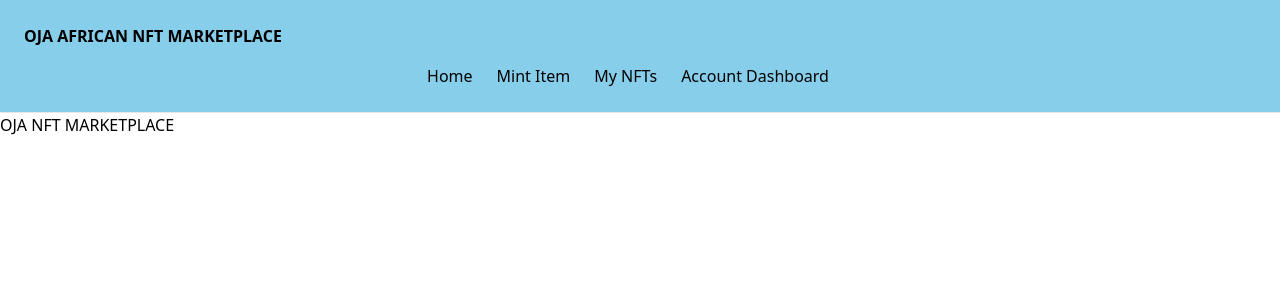
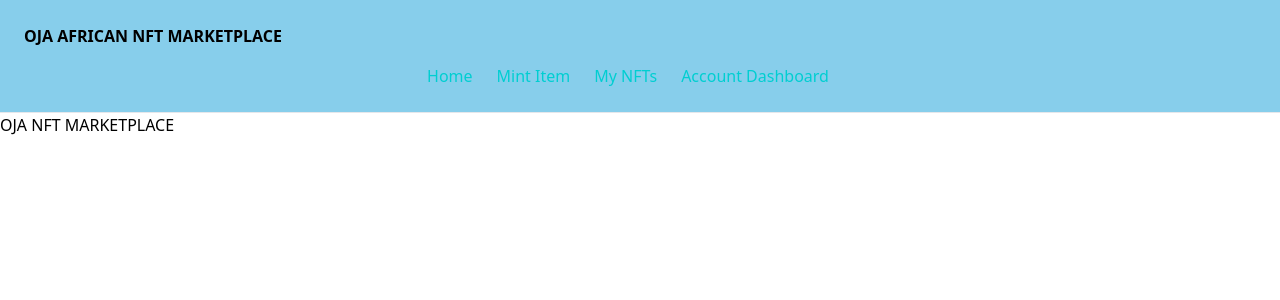
Before and after one commit to Eniola4031/OJA, a Next.js app: page / in a window 1280 px wide. Shown: the top 300 px of the page. Built offline with nearby package versions, Linux system fonts and the light colour scheme.

Commit message:
added bg

```diff
--- a/pages/_app.js
+++ b/pages/_app.js
@@ -1,5 +1,7 @@
 import '../styles/globals.css'
+import './app.css'
 import Link from 'next/link'
+
 
 function ojaMarketplace({Component, pageProps}){
   return(
--- /dev/null
+++ b/pages/app.css
@@ -0,0 +1,20 @@
+* {
+box-sizing: border-box;
+}
+
+body {
+    background-image: url(image link);
+}
+
+a {
+    color: #00CED1;
+    transition: all 0.2s;
+}
+
+a:hover {
+    opacity:0.6;
+}
+
+a:active {
+    opacity:1;
+}
```
